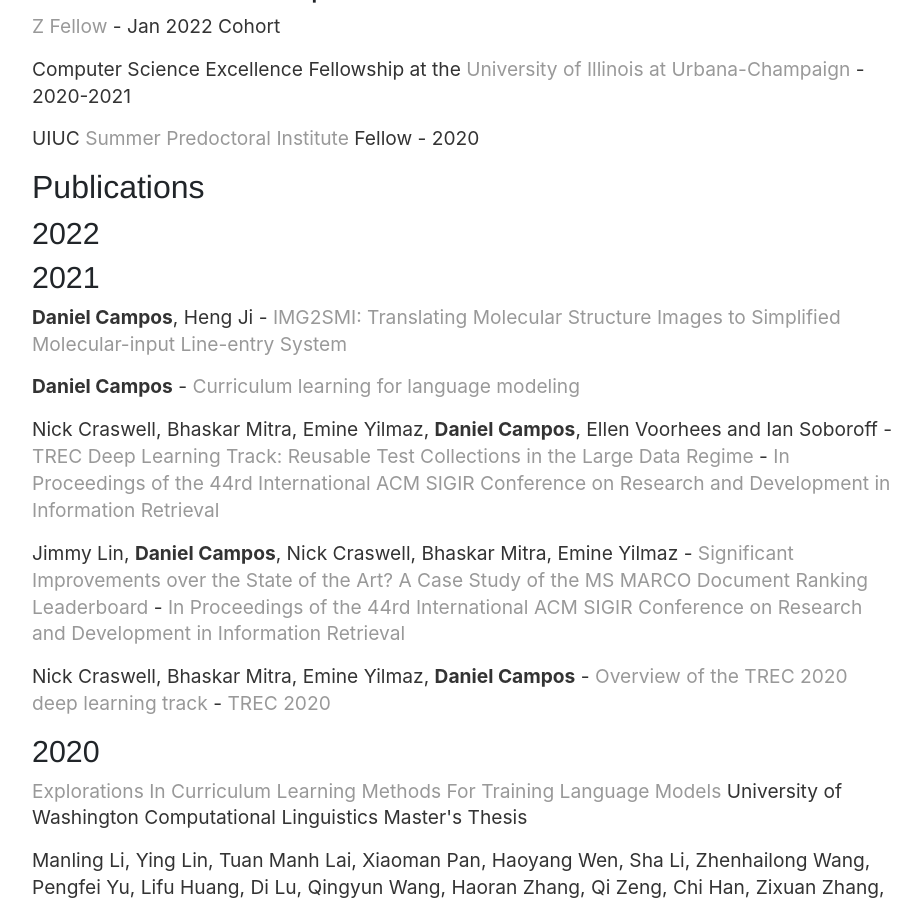
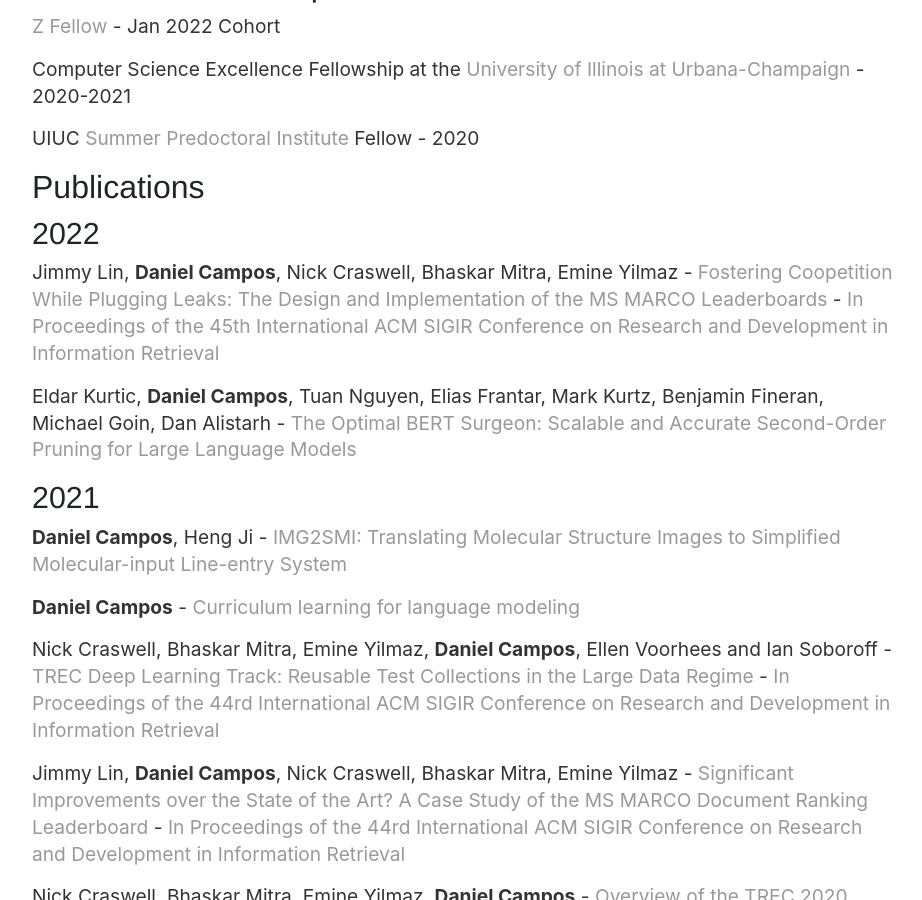
Before and after one commit to spacemanidol/spacemanidol.github.io, a Jekyll site: the page built from cv/index.html, in a window 1280 px wide and 900 px high, scrolled down 300 px. Shown: the whole window, without its empty margins (175-1097 px from the left). Built offline with Jekyll 4.4.1, drawn with Linux system fonts in a browser that asks for light colours; a script that is not in the unit is left out; comment, search, counter and statistics services are not loaded.

Commit message:
Update index.html

```diff
--- a/cv/index.html
+++ b/cv/index.html
@@ -16,6 +16,8 @@
 	<p>UIUC <a href='https://grad.illinois.edu/diversity/spi'>Summer Predoctoral Institute</a> Fellow - 2020</p>
 	<h2>Publications</h2>
 	<h4>2022</h4>
+	<p>Jimmy Lin, <strong> Daniel Campos</strong>, Nick Craswell, Bhaskar Mitra, Emine Yilmaz - <a href=''>Fostering Coopetition While Plugging Leaks: The Design and Implementation of the MS MARCO Leaderboards</a>  - <a href='https://sigir.org/sigir2022/'>In Proceedings of the 45th International ACM SIGIR Conference on Research and Development in Information Retrieval</a></p>
+	<p>Eldar Kurtic, <strong> Daniel Campos</strong>, Tuan Nguyen, Elias Frantar, Mark Kurtz, Benjamin Fineran, Michael Goin, Dan Alistarh - <a href='https://arxiv.org/abs/2203.07259'>The Optimal BERT Surgeon: Scalable and Accurate Second-Order Pruning for Large Language Models</a> </p>
 	<h4>2021</h4>
 	<p><strong>Daniel Campos</strong>, Heng Ji - <a href='https://arxiv.org/abs/2109.04202'>IMG2SMI: Translating Molecular Structure Images to Simplified Molecular-input Line-entry System</a></p>
 	<p><strong>Daniel Campos</strong> - <a href='https://arxiv.org/abs/2108.02170'>Curriculum learning for language modeling</a></p>
```
